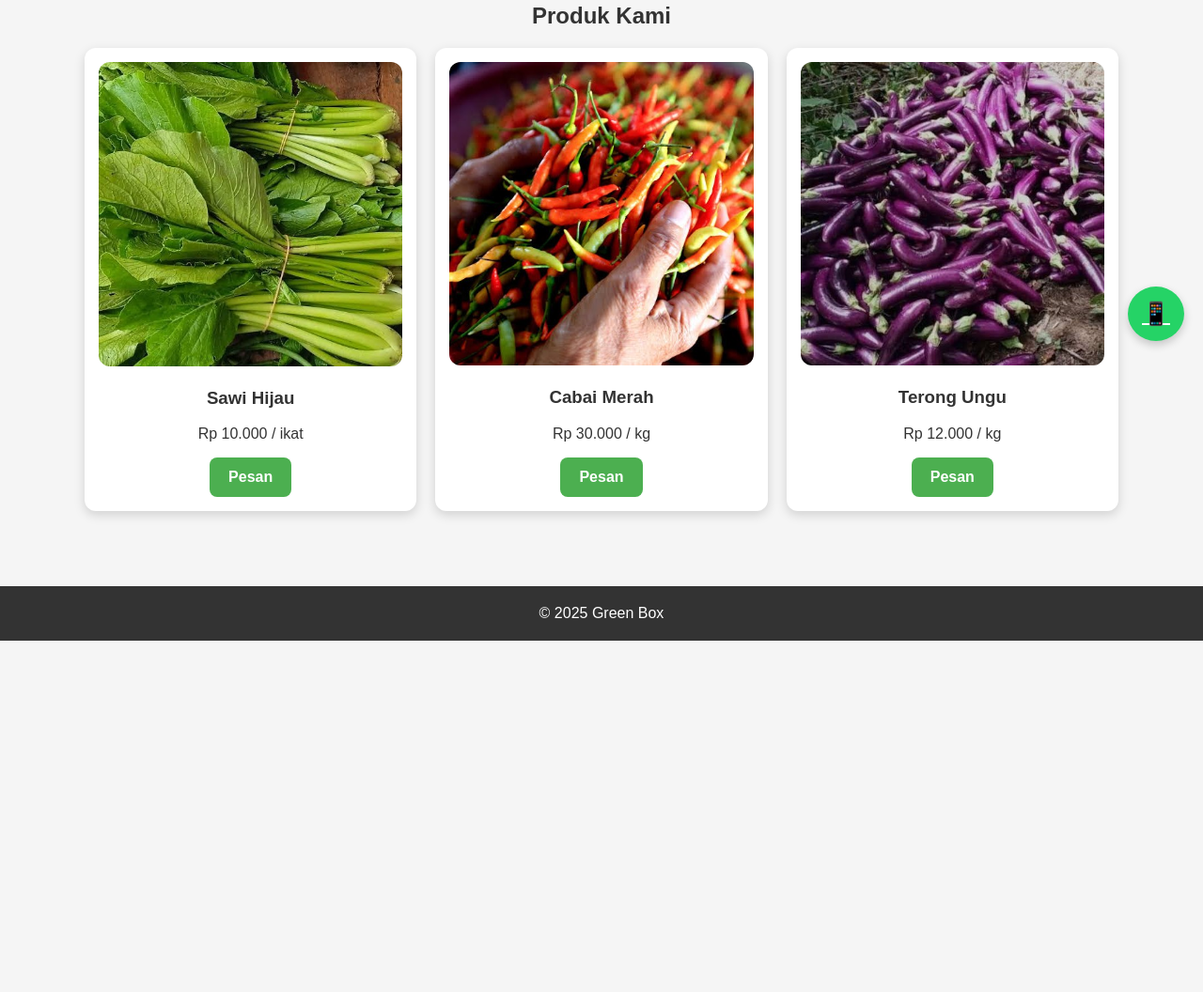
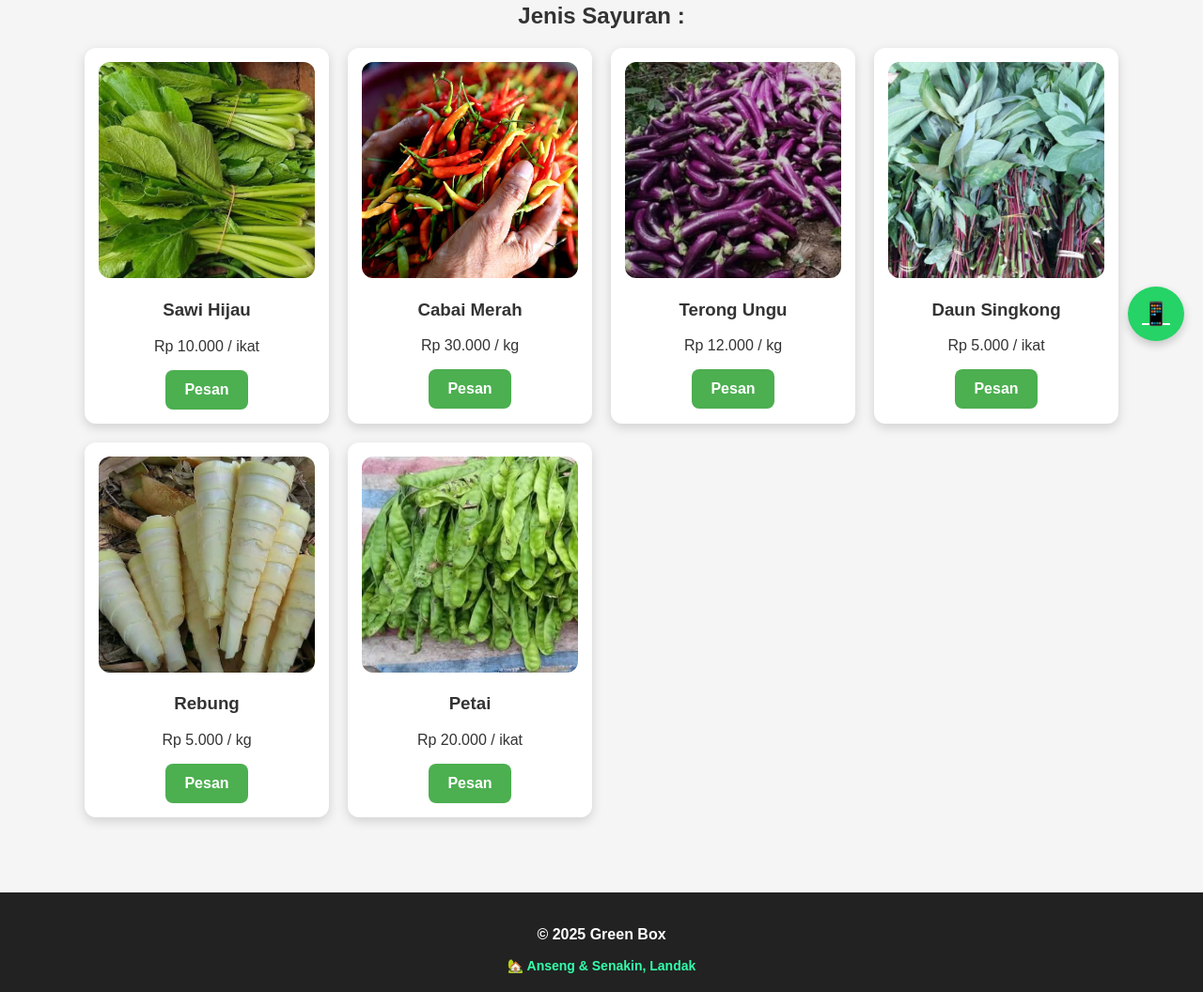
Before and after one commit to gboxl/gbox, a plain HTML site: page index.html in a window 1280 px wide. Shown: the part 417-1473 px from the top of the page at 94% size. Before the commit the page ends 1099 px from the top, so only its background shows below. Drawn offline with Linux system fonts and the light colour scheme.

Commit message:
Update index.html

```diff
--- a/index.html
+++ b/index.html
@@ -154,16 +154,16 @@
 <body>
 
 <header>
-    Green Box - Sayuran Segar
+    [+] Green Box
 </header>
 
 <section class="hero">
-    <h1>Sayuran Segar Langsung dari Petani</h1>
+    <h1>Sayuran Segar Langsung dari Petani Anseng, Landak</h1>
     <p>Pesan sekarang, nikmati kesegaran alami!</p>
 </section>
 
 <div class="container">
-    <h2>Produk Kami</h2>
+    <h2>Jenis Sayuran : </h2>
     <div class="products">
         <div class="product">
             <img src="sawi.jpeg" alt="Sawi">
@@ -183,14 +183,68 @@
             <p>Rp 12.000 / kg</p>
             <a href="https://wa.me/6285386085127?text=Halo%2C%20saya%20ingin%20memesan%20Terong%20Ungu." class="button" target="_blank">Pesan</a>
         </div>
+        <div class="product">
+            <img src="daunubi.jpeg" alt="Cabai">
+            <h3>Daun Singkong</h3>
+            <p>Rp 5.000 / ikat</p>
+            <a href="https://wa.me/6285386085127?text=Halo%2C%20saya%20ingin%20memesan%20Daun%20Singkong." class="button" target="_blank">Pesan</a>
+        </div>
+        <div class="product">
+            <img src="rebung.jpeg" alt="Rebung">
+            <h3>Rebung</h3>
+            <p>Rp 5.000 / kg</p>
+            <a href="https://wa.me/6285386085127?text=Halo%2C%20saya%20ingin%20memesan%20Rebung." class="button" target="_blank">Pesan</a>
+        </div>
+        <div class="product">
+            <img src="petai.jpeg" alt="Rebung">
+            <h3>Petai</h3>
+            <p>Rp 20.000 / ikat</p>
+            <a href="https://wa.me/6285386085127?text=Halo%2C%20saya%20ingin%20memesan%20Petai." class="button" target="_blank">Pesan</a>
+        </div>
     </div>
 </div>
 
 <a href="https://wa.me/6285386085127" class="whatsapp-float" target="_blank">📱</a>
-
 <footer>
-    &copy; 2025 Green Box
+    <p>&copy; <span id="year"></span> <span class="brand">Green Box</span></p>
+    <small id="location">
+        🏡 Anseng & Senakin, Landak
+    </small>
 </footer>
 
+<style>
+  footer {
+      background: #222;
+      color: white;
+      text-align: center;
+      padding: 20px;
+      font-size: 16px;
+      font-weight: bold;
+      position: relative;
+      margin-top: 40px;
+      transition: background 0.3s ease-in-out;
+  }
+  footer:hover {
+      background: #2c3e50;
+  }
+  .brand {
+      color: #fff;
+      font-weight: bold;
+      transition: color 0.5s ease-in-out;
+  }
+  .brand:hover {
+      color: #ff9800;
+  }
+  #location {
+      display: block;
+      color: #3fa;
+      font-size: 14px;
+      margin-top: 5px;
+  }
+</style>
+
+<script>
+  document.getElementById("year").textContent = new Date().getFullYear();
+</script>
 </body>
 </html>
```
